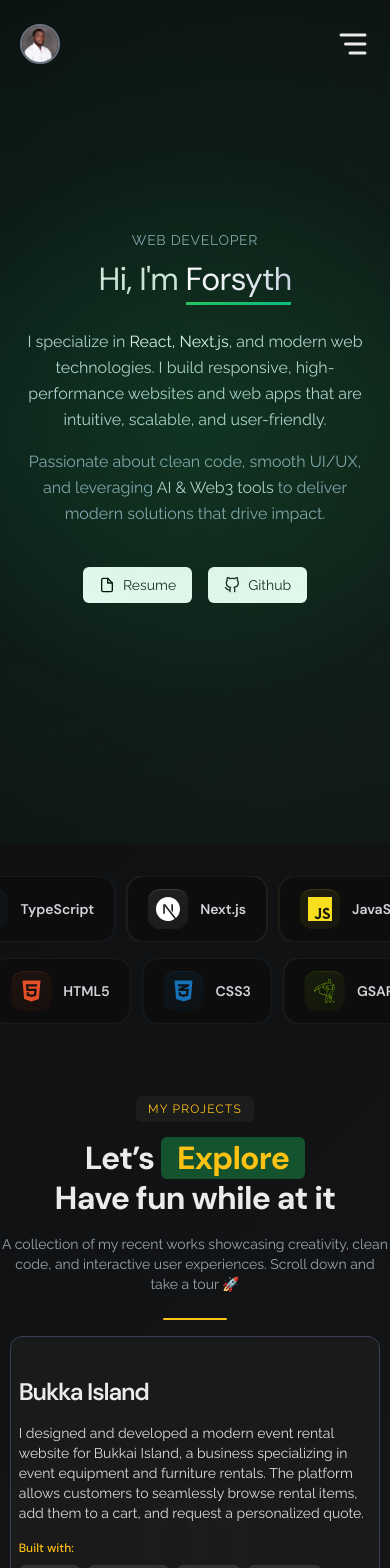
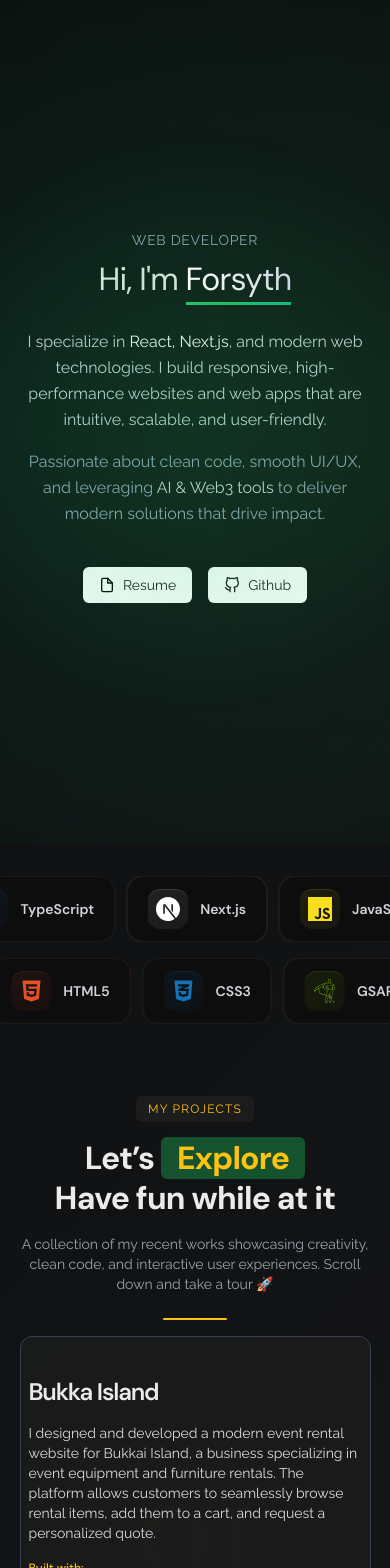
Before and after one commit to Forsyth01/Portfolio-website, a React (Vite) app: page / in a window 390 px wide. Shown: the top 1568 px of the page. Built offline with nearby package versions, Linux system fonts and the light colour scheme; a web font is replaced by a local one.

Commit message:
new commit

```diff
--- a/src/App.jsx
+++ b/src/App.jsx
@@ -16,7 +16,7 @@ const App = () => {
   const location = useLocation();
   return (
     <div className="body1 ">
-      <Navbar />
+      {/* <Navbar /> */}
       {/* <Sidenav/> */}
       {/* <Side/> */}
       {/* <CustomCursor /> */}
--- a/src/components/Navbar.jsx
+++ b/src/components/Navbar.jsx
@@ -47,10 +47,10 @@ const Navbar = () => {
     <div className="absolute w-full z-50 lg:hidden">
       <div className="hidden lg:flex fixed w-full bottom-8 z-50 ">
         <div className="w-[70%] xl:w-[60%] bg-[#1d1d1d] m-auto py-2 px-4 border rounded-full shadow-lg flex justify-between items-center">
-          <div className="flex items-center">
+          {/* <div className="flex items-center">
             <img src={profilepic2} alt="Profile" className="h-[40px] w-[40px] rounded-full border-2 border-gray-500" />
             <Link to="/" className="ml-4 text-white text-xl font-bold"><h1 className="logo text-gray-300">FORSYTH</h1></Link>
-          </div>
+          </div> */}
           <ul className="flex gap-5 items-center">{renderNavLinks()}</ul>
         </div>
       </div>
--- a/src/components/ProjectHeader.jsx
+++ b/src/components/ProjectHeader.jsx
@@ -17,7 +17,7 @@ const ProjectHead = () => {
   };
 
   return (
-    <div className="text-center">
+    <div className="text-center w-[90%] m-auto">
       {/* Container that animates children on scroll */}
       <motion.div
         initial="hidden"
--- a/src/components/ProjectPreviewCard.jsx
+++ b/src/components/ProjectPreviewCard.jsx
@@ -33,7 +33,7 @@ const ProjectItem = ({ item, index }) => {
   };
 
   return (
-    <div ref={ref} className="relative min-h-[400px] lg:min-h-[500px] w-[95%] m-auto">
+    <div ref={ref} className="relative min-h-[400px] lg:min-h-[500px] w-[90%] m-auto">
       {/* Sticky Project Number - Background Element */}
       <div className="absolute top-0 left-0 w-full h-full overflow-hidden pointer-events-none">
         <motion.div
```
